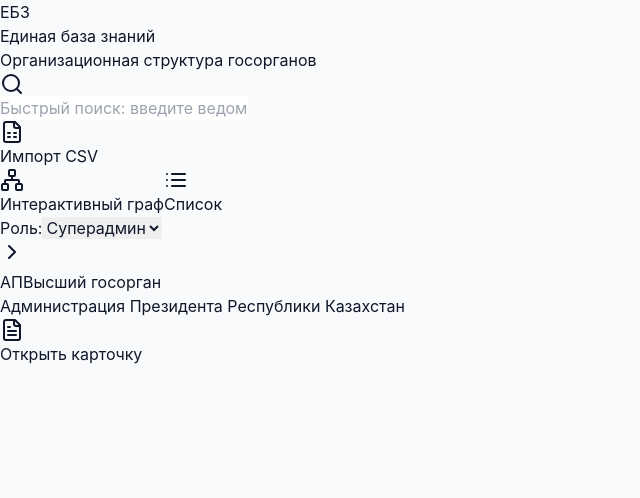
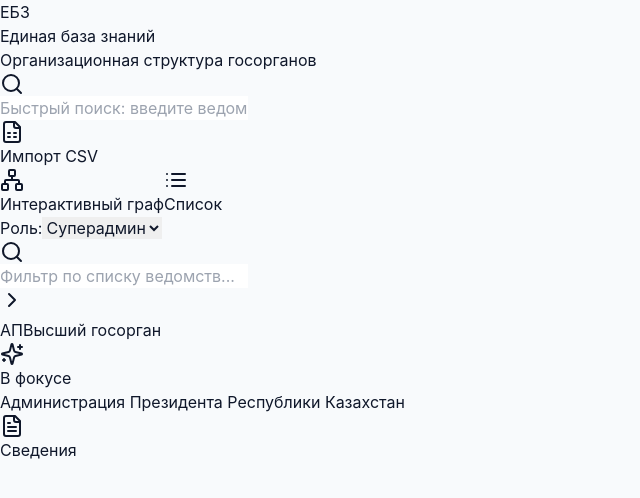
Before and after one commit to povchingiz/ebz-router, a Next.js app: page / in a window 1280 px wide. Both pictures are taken after a click on the button "Список". Shown: the top 498 px of the page, without its empty margins (0-640 px from the left). Built offline with nearby package versions, Linux system fonts and the light colour scheme.

Commit message:
feat: integrate ListView with NavigationContext, auto-unfold parents, breadcrumb hierarchy, and scroll to focused org

```diff
--- a/src/app/page.tsx
+++ b/src/app/page.tsx
@@ -188,11 +188,7 @@
           {viewMode === 'graph' ? (
             <InteractiveOrgGraph allOrgs={orgs} />
           ) : (
-            <ListView
-              allOrgs={orgs}
-              onOpenDetails={(org) => openInspector(org.id)}
-              searchQuery=""
-            />
+            <ListView allOrgs={orgs} />
           )}
         </div>
       </main>
--- a/src/components/ListView.tsx
+++ b/src/components/ListView.tsx
@@ -1,101 +1,183 @@
-import React, { useState } from 'react';
+'use client';
+
+import React, { useState, useEffect, useRef, useMemo } from 'react';
 import { GovOrg } from '@/types';
 import { LEVEL_CONFIG } from './OrgCard';
-import { ChevronDown, ChevronRight, FileText } from 'lucide-react';
+import { useNavigation } from '@/lib/NavigationContext';
+import { getAncestryPath } from '@/lib/navigationStore';
+import {
+  ChevronDown,
+  ChevronRight,
+  FileText,
+  Sparkles,
+  Minimize2,
+  Building2,
+  Search,
+  CornerDownRight,
+} from 'lucide-react';
 
 interface ListViewProps {
   allOrgs: GovOrg[];
-  onOpenDetails: (org: GovOrg) => void;
-  searchQuery: string;
+  searchQuery?: string;
 }
 
-export const ListView: React.FC<ListViewProps> = ({
-  allOrgs,
-  onOpenDetails,
-  searchQuery,
-}) => {
-  // По умолчанию ветки в списке тоже свернуты для порядка
-  const [expandedIds, setExpandedIds] = useState<Set<string>>(new Set());
+export const ListView: React.FC<ListViewProps> = ({ allOrgs, searchQuery = '' }) => {
+  const {
+    navState,
+    openInspector,
+    toggleExpandParent,
+    navigateToOrg,
+    collapseAll,
+  } = useNavigation();
 
-  const toggleExpand = (id: string, e: React.MouseEvent) => {
-    e.stopPropagation();
-    setExpandedIds((prev) => {
-      const next = new Set(prev);
-      if (next.has(id)) next.delete(id);
-      else next.add(id);
-      return next;
-    });
+  const [localSearch, setLocalSearch] = useState('');
+  const focusedRowRef = useRef<HTMLDivElement>(null);
+
+  // Карта всех организаций для мгновенного поиска предков
+  const orgMap = useMemo(() => {
+    return new Map<string, GovOrg>(allOrgs.map((o) => [o.id, o]));
+  }, [allOrgs]);
+
+  // При изменении фокуса мягко прокручиваем к целевой карточке
+  useEffect(() => {
+    if (navState.focusedOrgId && navState.focusedOrgId !== 'ap') {
+      const timer = setTimeout(() => {
+        focusedRowRef.current?.scrollIntoView({ behavior: 'smooth', block: 'center' });
+      }, 100);
+      return () => clearTimeout(timer);
+    }
+  }, [navState.focusedOrgId]);
+
+  const activeQuery = localSearch.trim() || searchQuery.trim();
+
+  // Детерминированная фильтрация по токенам
+  const isMatchSearch = (org: GovOrg) => {
+    if (!activeQuery) return true;
+    const tokens = activeQuery.toLowerCase().split(/\s+/).filter(Boolean);
+    const text = `${org.name} ${org.fullName} ${org.scope || ''}`.toLowerCase();
+    return tokens.every((t) => text.includes(t));
   };
 
-  // Фильтрация
-  const filteredOrgs = allOrgs.filter((org) => {
-    if (!searchQuery.trim()) return true;
-    const q = searchQuery.toLowerCase();
-    const inName = org.name.toLowerCase().includes(q) || org.fullName.toLowerCase().includes(q);
-    const inScope = (org.scope || '').toLowerCase().includes(q);
-    const inQuestions = (org.questions || []).some(
-      (ques) =>
-        ques.topic.toLowerCase().includes(q) ||
-        ques.keywords.some((kw) => kw.toLowerCase().includes(q))
-    );
-    return inName || inScope || inQuestions;
-  });
+  // Корневые ведомства (АП)
+  const rootOrgs = useMemo(() => {
+    if (activeQuery) {
+      // При активном локальном поиске показываем все совпавшие ведомства
+      return allOrgs.filter(isMatchSearch);
+    }
+    // В древовидном режиме показываем только корень (АП)
+    return allOrgs.filter((org) => !org.parentId);
+  }, [allOrgs, activeQuery]);
 
-  // Корневые для вывода
-  const rootOrgs = filteredOrgs.filter((org) => !org.parentId || searchQuery.trim() !== '');
-
+  // Рендер строки организации
   const renderOrgRow = (org: GovOrg, depth = 0) => {
     const children = allOrgs.filter((o) => o.parentId === org.id);
-    const hasChildren = children.length > 0 && !searchQuery.trim();
-    const isExpanded = expandedIds.has(org.id);
+    const hasChildren = children.length > 0 && !activeQuery;
+    const isExpanded = navState.expandedIds.has(org.id);
+    const isFocused = navState.focusedOrgId === org.id;
     const config = LEVEL_CONFIG[org.level] || LEVEL_CONFIG.agency;
+
+    // Расчет цепочки хлебных крошек
+    const ancestryIds = getAncestryPath(org.id, orgMap);
+    const parentNames = ancestryIds
+      .slice(0, -1)
+      .map((id) => orgMap.get(id)?.name)
+      .filter(Boolean);
 
     return (
       <div key={org.id} className="flex flex-col">
         <div
-          onClick={() => onOpenDetails(org)}
-          className={`group flex items-center justify-between p-4 my-1.5 rounded-2xl border-2 border-slate-200/90 dark:border-slate-800 bg-white dark:bg-slate-900 hover:border-blue-500 hover:shadow-md transition-all cursor-pointer ${
-            depth > 0 ? 'ml-6 sm:ml-10 border-l-4 border-l-blue-500' : ''
-          }`}
+          ref={isFocused ? focusedRowRef : null}
+          onClick={() => {
+            navigateToOrg(org.id);
+          }}
+          className={`group flex items-center justify-between p-4 my-1.5 rounded-2xl border-2 transition-all cursor-pointer ${
+            isFocused
+              ? 'border-blue-600 bg-blue-50/70 dark:bg-blue-950/50 shadow-md ring-4 ring-blue-500/20'
+              : 'border-slate-200/90 dark:border-slate-800 bg-white dark:bg-slate-900 hover:border-blue-400 hover:shadow-xs'
+          } ${depth > 0 && !activeQuery ? 'ml-6 sm:ml-10 border-l-4 border-l-blue-500' : ''}`}
         >
-          <div className="flex items-center gap-3.5 min-w-0">
+          <div className="flex items-center gap-3 min-w-0">
+            {/* Кнопка раскрытия детей */}
             {hasChildren ? (
               <button
                 type="button"
-                onClick={(e) => toggleExpand(org.id, e)}
-                className="p-1.5 hover:bg-slate-100 dark:hover:bg-slate-800 rounded-lg text-slate-500 transition-colors"
-                title={isExpanded ? 'Свернуть' : 'Развернуть'}
+                onClick={(e) => {
+                  e.stopPropagation();
+                  toggleExpandParent(org.id);
+                }}
+                className={`p-1.5 rounded-xl transition-colors ${
+                  isExpanded
+                    ? 'bg-blue-600 text-white shadow-xs'
+                    : 'hover:bg-slate-100 dark:hover:bg-slate-800 text-slate-500'
+                }`}
+                title={isExpanded ? 'Свернуть подчиненных' : 'Развернуть подчиненных'}
               >
-                {isExpanded ? <ChevronDown className="w-5 h-5" /> : <ChevronRight className="w-5 h-5" />}
+                {isExpanded ? (
+                  <ChevronDown className="w-4 h-4" />
+                ) : (
+                  <ChevronRight className="w-4 h-4" />
+                )}
               </button>
             ) : (
-              <div className="w-7" />
+              <div className="w-7 flex justify-center">
+                {depth > 0 && <CornerDownRight className="w-3.5 h-3.5 text-slate-300 dark:text-slate-600" />}
+              </div>
             )}
 
             <div className="flex flex-col min-w-0">
+              {/* Хлебные крошки подчинения (родители) */}
+              {parentNames.length > 0 && (
+                <div className="flex items-center gap-1 text-[10px] font-bold text-slate-400 dark:text-slate-500 mb-0.5 truncate">
+                  <span>Подчинение:</span>
+                  {parentNames.map((pName, idx) => (
+                    <React.Fragment key={idx}>
+                      <span className="text-slate-600 dark:text-slate-400 font-extrabold">{pName}</span>
+                      {idx < parentNames.length - 1 && <span>›</span>}
+                    </React.Fragment>
+                  ))}
+                </div>
+              )}
+
+              {/* Название ведомства */}
               <div className="flex items-center gap-2">
-                <span className="text-base font-bold text-slate-900 dark:text-white truncate group-hover:text-blue-600 transition-colors">
+                <span className="text-sm font-black text-slate-900 dark:text-white truncate group-hover:text-blue-600 transition-colors">
                   {org.name}
                 </span>
-                <span className={`px-2.5 py-0.5 rounded-lg text-[10px] font-bold border ${config.badgeClass}`}>
+
+                <span className={`px-2 py-0.5 rounded-md text-[10px] font-bold border truncate ${config.badgeClass}`}>
                   {config.label}
                 </span>
+
+                {isFocused && (
+                  <span className="inline-flex items-center gap-1 px-2 py-0.5 rounded-md text-[10px] font-black bg-blue-600 text-white shadow-xs">
+                    <Sparkles className="w-2.5 h-2.5" /> В фокусе
+                  </span>
+                )}
               </div>
+
               <span className="text-xs text-slate-500 dark:text-slate-400 truncate mt-0.5">
                 {org.fullName}
               </span>
             </div>
           </div>
 
-          <div className="flex items-center gap-3 shrink-0">
-            <span className="inline-flex items-center gap-1.5 text-xs text-blue-600 dark:text-blue-400 font-bold bg-blue-50 dark:bg-blue-950/60 px-3 py-1.5 rounded-xl group-hover:bg-blue-600 group-hover:text-white transition-all shadow-xs">
+          {/* Кнопка "Сведения" */}
+          <div className="flex items-center gap-2 shrink-0 ml-3">
+            <button
+              type="button"
+              onClick={(e) => {
+                e.stopPropagation();
+                openInspector(org.id);
+              }}
+              className="inline-flex items-center gap-1.5 text-xs font-bold px-3 py-1.5 rounded-xl text-blue-600 dark:text-blue-400 bg-blue-50 dark:bg-blue-950/60 hover:bg-blue-600 hover:text-white transition-all shadow-xs"
+            >
               <FileText className="w-3.5 h-3.5" />
-              Открыть карточку
-            </span>
+              <span>Сведения</span>
+            </button>
           </div>
         </div>
 
-        {/* Дети при раскрытии */}
+        {/* Дочерние ведомства при раскрытии родителя */}
         {hasChildren && isExpanded && (
           <div className="flex flex-col">
             {children.map((child) => renderOrgRow(child, depth + 1))}
@@ -106,11 +188,37 @@
   };
 
   return (
-    <div className="w-full max-w-5xl mx-auto py-2 px-2 space-y-1">
+    <div className="w-full max-w-5xl mx-auto py-2 px-2 space-y-3">
+      {/* Панель управления списком */}
+      <div className="flex items-center justify-between gap-3 bg-white dark:bg-slate-900 p-3 rounded-2xl border-2 border-slate-200/90 dark:border-slate-800 shadow-xs">
+        <div className="relative flex-1 max-w-md">
+          <Search className="w-3.5 h-3.5 text-slate-400 absolute left-3 top-2.5" />
+          <input
+            type="text"
+            value={localSearch}
+            onChange={(e) => setLocalSearch(e.target.value)}
+            placeholder="Фильтр по списку ведомств..."
+            className="w-full pl-9 pr-3 py-1.5 text-xs rounded-xl bg-slate-100 dark:bg-slate-800 font-bold outline-none"
+          />
+        </div>
+
+        {navState.expandedIds.size > 0 && !activeQuery && (
+          <button
+            type="button"
+            onClick={collapseAll}
+            className="inline-flex items-center gap-1 px-3 py-1.5 rounded-xl text-xs font-bold text-slate-600 dark:text-slate-300 hover:bg-slate-100 dark:hover:bg-slate-800 transition-colors shrink-0"
+          >
+            <Minimize2 className="w-3.5 h-3.5" />
+            <span>Свернуть список</span>
+          </button>
+        )}
+      </div>
+
+      {/* Список организаций */}
       {rootOrgs.length > 0 ? (
         rootOrgs.map((org) => renderOrgRow(org, 0))
       ) : (
-        <div className="p-12 text-center text-slate-400 bg-white dark:bg-slate-900 rounded-2xl border border-dashed border-slate-200 dark:border-slate-800">
+        <div className="p-12 text-center text-xs text-slate-400 bg-white dark:bg-slate-900 rounded-2xl border-2 border-dashed border-slate-200 dark:border-slate-800">
           Ведомств по данному запросу не найдено.
         </div>
       )}
```
